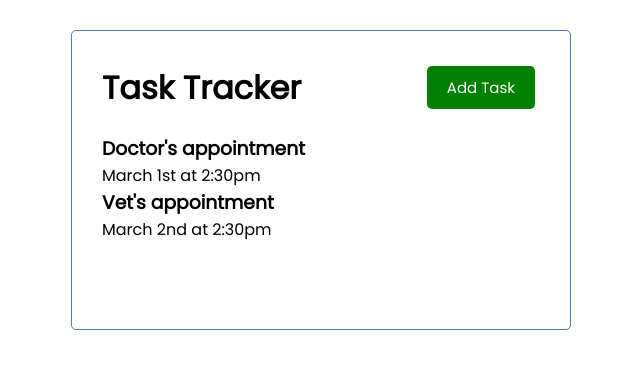
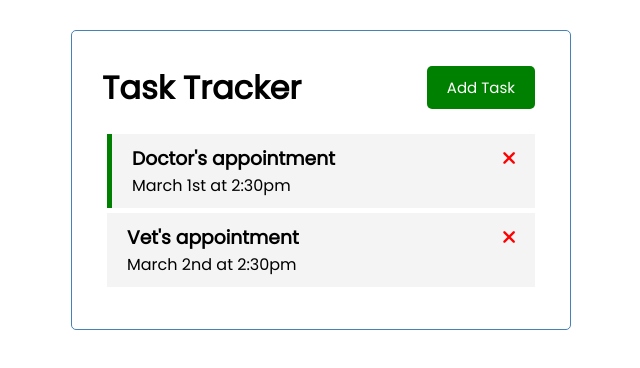
Before and after one commit to eduardosancho/vue-todo-list, a Vue app: page / in a window 1280 px wide. Shown: the top 368 px of the page, without its empty margins (319-959 px from the left). Built offline with nearby package versions, Linux system fonts and the light colour scheme.

Commit message:
Add style to Task component and import fontawesome

```diff
--- a/public/index.html
+++ b/public/index.html
@@ -5,6 +5,7 @@
     <meta http-equiv="X-UA-Compatible" content="IE=edge">
     <meta name="viewport" content="width=device-width,initial-scale=1.0">
     <link rel="icon" href="<%= BASE_URL %>favicon.ico">
+    <link rel="stylesheet" href="https://cdnjs.cloudflare.com/ajax/libs/font-awesome/6.1.1/css/all.min.css" integrity="sha512-KfkfwYDsLkIlwQp6LFnl8zNdLGxu9YAA1QvwINks4PhcElQSvqcyVLLD9aMhXd13uQjoXtEKNosOWaZqXgel0g==" crossorigin="anonymous" referrerpolicy="no-referrer" />
     <title><%= htmlWebpackPlugin.options.title %></title>
   </head>
   <body>
--- a/src/components/Task.vue
+++ b/src/components/Task.vue
@@ -1,6 +1,9 @@
 <template>
-<div class="task">
-  <h3>{{task.text}}</h3>
+<div :class="[task.reminder ? 'reminder' : '', 'task']">
+  <h3>
+    {{task.text}}
+    <i class="fas fa-times"></i>
+  </h3>
   <p>{{task.day}}</p>
 </div>
 </template>
@@ -13,3 +16,23 @@ export default {
     }
   }
 </script>
+
+<style scoped>
+.fas {
+  color: red;
+}
+.task {
+  background: #f4f4f4;
+  margin: 5px;
+  padding: 10px 20px;
+  cursor: pointer;
+}
+.task.reminder {
+  border-left: 5px solid green;
+}
+.task h3 {
+  display: flex;
+  align-items: center;
+  justify-content: space-between;
+}
+</style>
```
